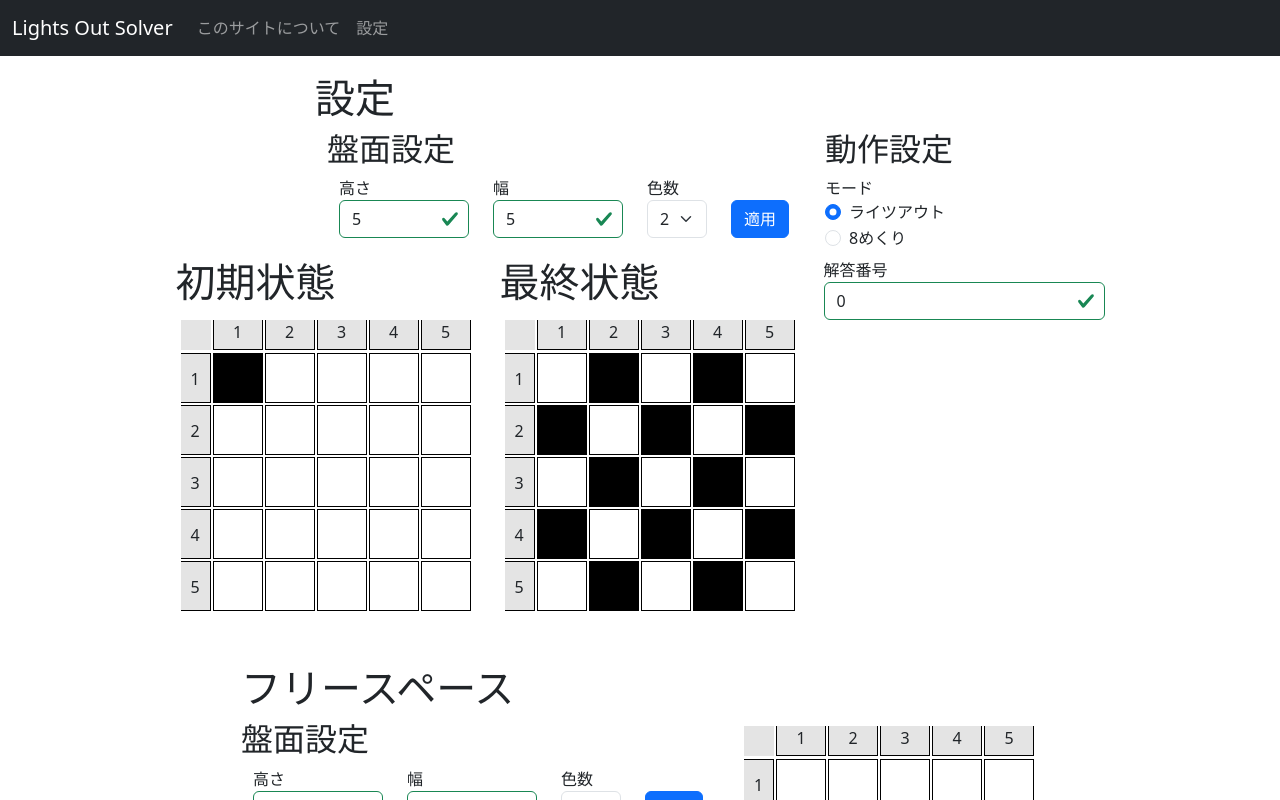
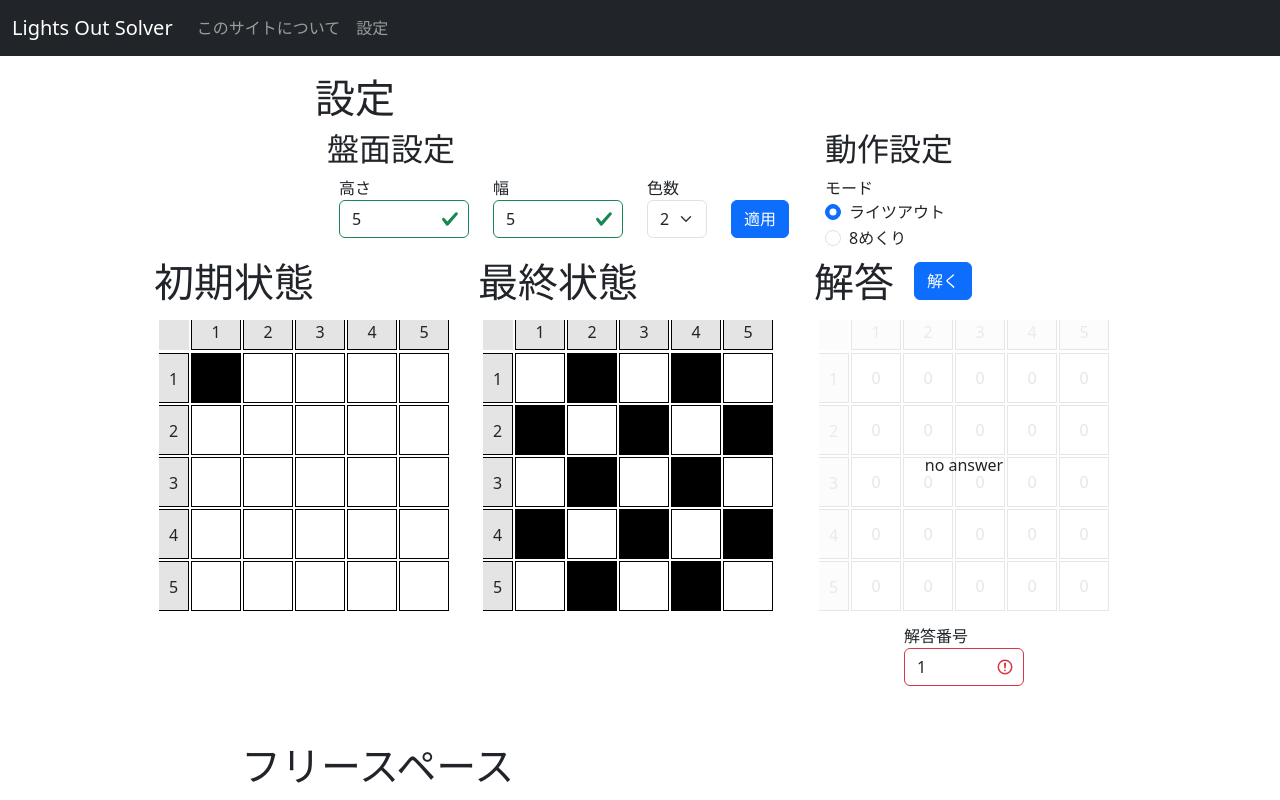
Before and after one commit to yoshida16729438/lights-out-solver, a React (Create React App) app: page / in a window 1280 px wide. Both pictures are taken after a click on the button 228 px from the left and 378 px from the top of the page. Shown: the top 800 px of the page. Built offline with nearby package versions, Linux system fonts and the light colour scheme; the HTML template or start-up script is replaced by a standard one.

Commit message:
複数回答表示を切り出し

```diff
--- a/src/components/atoms/input/NumberInput.tsx
+++ b/src/components/atoms/input/NumberInput.tsx
@@ -1,39 +1,41 @@
-import { ChangeEvent, FC } from "react";
+import { ChangeEvent, FC, useEffect } from "react";
 
 export type NumberInputValue = number | "";
 
 const NumberInput: FC<{ caption: string; value: NumberInputValue; setValue: (value: NumberInputValue) => void; min?: number; max?: number; isValid: boolean; setIsValid: (isValid: boolean) => void; setErrMsg?: (msg: string) => void }> = ({ caption, value, setValue, min, max, isValid, setIsValid, setErrMsg = (_) => {} }) => {
-  const onChange = (e: ChangeEvent<HTMLInputElement>) => {
-    setValue(Number.isNaN(e.target.valueAsNumber) ? "" : e.target.valueAsNumber);
-    if (Number.isNaN(e.target.valueAsNumber)) {
-      setIsValid(false);
+  const validate = (value: number) => {
+    if (Number.isNaN(value)) {
       setErrMsg("数値を入力してください");
-      return;
+      return false;
     }
 
-    if (min && max) {
-      if (e.target.valueAsNumber < min || e.target.valueAsNumber > max) {
-        setIsValid(false);
+    if (typeof min !== "undefined" && typeof max !== "undefined") {
+      if (value < min || value > max) {
         setErrMsg(`${caption}は${min}と${max}の間で設定してください`);
-        return;
+        return false;
       }
-    } else if (min) {
-      if (e.target.valueAsNumber < min) {
-        setIsValid(false);
+    } else if (typeof min !== "undefined") {
+      if (value < min) {
         setErrMsg(`${caption}は${min}以上で設定してください`);
-        return;
+        return false;
       }
-    } else if (max) {
-      if (e.target.valueAsNumber > max) {
-        setIsValid(false);
+    } else if (typeof max !== "undefined") {
+      if (value > max) {
         setErrMsg(`${caption}は${max}以下で設定してください`);
-        return;
+        return false;
       }
     }
 
-    setIsValid(true);
     setErrMsg("");
+    return true;
   };
+  const onChange = (e: ChangeEvent<HTMLInputElement>) => {
+    setValue(Number.isNaN(e.target.valueAsNumber) ? "" : e.target.valueAsNumber);
+  };
+
+  useEffect(() => {
+    setIsValid(validate(typeof value === "number" ? value : 0));
+  }, [max, min, value]);
 
   return (
     <>
--- /dev/null
+++ b/src/components/organisms/board/AnswerBoard.css
@@ -0,0 +1,17 @@
+.no-answer-msg {
+  position: absolute;
+  top: 50%;
+  left: 50%;
+  height: 100%;
+  width: 100%;
+  -ms-transform: translate(-50%, -50%);
+  -webkit-transform: translate(-50%, -50%);
+  transform: translate(-50%, -50%);
+  display: flex;
+  flex-direction: column;
+  justify-content: center;
+  align-items: center;
+  overflow: auto;
+  z-index: 5;
+  background-color: rgba(255, 255, 255, 0.9);
+}
--- /dev/null
+++ b/src/components/organisms/board/AnswerBoard.tsx
@@ -0,0 +1,57 @@
+import { FC, MouseEventHandler, useEffect, useState } from "react";
+import { BoardData } from "../../../types/BoardData";
+import NumberInput, { NumberInputValue } from "../../atoms/input/NumberInput";
+import ColumnHeader from "../../molecules/board/ColumnHeader";
+import Row from "../../molecules/board/Row";
+import PrimaryBtn from "../../atoms/button/PrimaryBtn";
+import "./AnswerBoard.css";
+
+const AnswerBoard: FC<{ answers: BoardData[]; width: number; height: number; onClickSolve: MouseEventHandler<HTMLButtonElement> }> = ({ answers, width, height, onClickSolve }) => {
+  const [answerNo, setAnswerNo] = useState<NumberInputValue>(1);
+  const [isValid, setIsValid] = useState(true);
+  const defaultBoardDataArray = [...Array(height)].map((_) => [...Array(width)].map((_) => 0));
+  //const [board, setBoard] = useState(BoardData.createFromArray(defaultBoardDataArray, 0));
+
+  const getBoardData = () => {
+    if (isValid && typeof answerNo === "number" && answerNo <= answers.length) {
+      return answers[answerNo - 1];
+    } else {
+      return BoardData.createFromArray(defaultBoardDataArray, 2);
+    }
+  };
+
+  useEffect(() => {
+    setAnswerNo(1);
+  }, [answers]);
+
+  const dummyOnClickGenerator = (_: number) => () => {};
+
+  return (
+    <>
+      <div className="m-0 p-0 row">
+        <h1 className="col-auto">解答</h1>
+        <div className="col-auto ms-1 mt-1 ps-1">
+          <PrimaryBtn onClick={onClickSolve}>解く</PrimaryBtn>
+        </div>
+      </div>
+      <div className="row m-0 p-0 position-relative">
+        <div className="d-flex flex-row">
+          <div className="d-flex flex-column overflow-auto m-1 board text-center">
+            <ColumnHeader columnCount={getBoardData().width} isPreview={false} />
+            {getBoardData().map((rowValues, rowIndex) => {
+              return <Row rowNum={rowIndex + 1} values={rowValues} showValue={true} showColor={false} isPreview={false} enableClick={false} onClickGenerator={dummyOnClickGenerator} key={rowIndex} />;
+            })}
+          </div>
+        </div>
+        {answers.length === 0 && <div className="no-answer-msg">no answer</div>}
+      </div>
+      <div className="row d-flex flex-row justify-content-center">
+        <div className="col-auto m-1 p-1">
+          <NumberInput caption={`解答番号${answers.length > 1 ? ` (1~${answers.length})` : ""}`} value={answerNo} setValue={setAnswerNo} isValid={isValid} setIsValid={setIsValid} max={answers.length} min={1} />
+        </div>
+      </div>
+    </>
+  );
+};
+
+export default AnswerBoard;
--- a/src/components/pages/MainPage.tsx
+++ b/src/components/pages/MainPage.tsx
@@ -9,7 +9,7 @@ import { useShowValueContext } from "../../providers/ShowValueProvider";
 import { BoardData } from "../../types/BoardData";
 import { solve } from "../../logics/Solver";
 import { useRealTimeContext } from "../../providers/RealTimeProvider";
-import NumberInput, { NumberInputValue } from "../atoms/input/NumberInput";
+import AnswerBoard from "../organisms/board/AnswerBoard";
 
 const MainPage: FC = () => {
   const { showValue } = useShowValueContext();
@@ -41,11 +41,9 @@ const MainPage: FC = () => {
   const [initialBoard, setInitialBoard] = useState(new BoardData(finalBoardInitialState.length, finalBoardInitialState[0].length, defaultBoardProps.colors));
   const [finalBoard, setfinalBoard] = useState(BoardData.createFromArray(finalBoardInitialState, defaultBoardProps.colors));
   const [freeBoard, setFreeBoard] = useState(new BoardData(defaultBoardProps.height, defaultBoardProps.width, defaultBoardProps.colors));
-  const [ansIndex,setAnsIndex]=useState<NumberInputValue>(0);
-  const [isValid,setIsValid]=useState(true);
 
-  const doSolve = (initial: BoardData, final: BoardData, turnMode: TurnMode) => {
-    if (realTime) setAnswers(solve(initial, final, turnMode));
+  const onClickSolve = () => {
+    setAnswers(solve(initialBoard, finalBoard, turnMode));
   };
 
   const onSetTurnMode = (turnMode: TurnMode) => {
@@ -88,9 +86,9 @@ const MainPage: FC = () => {
   }, []);
 
   useEffect(() => {
-    doSolve(initialBoard, finalBoard, turnMode);
+    if (realTime) onClickSolve();
     //eslint-disable-next-line
-  }, [initialBoard, finalBoard, turnMode]);
+  }, [initialBoard, finalBoard, turnMode, realTime]);
 
   return (
     <main className="container-fluid mb-3">
@@ -119,14 +117,8 @@ const MainPage: FC = () => {
           <h1>最終状態</h1>
           <Board values={finalBoard} setValues={setfinalBoard} showValue={showValue} showColor />
         </section>
-        {typeof ansIndex==="number" &&answers.length>ansIndex && (
-          <section className="col-auto">
-            <h1>解答</h1>
-            <Board values={answers[ansIndex]} showValue showColor={false} enableClick={false} />
-          </section>
-        )}
         <section className="col-auto">
-          <NumberInput caption="解答番号" value={ansIndex} setValue={setAnsIndex} isValid={isValid} setIsValid={setIsValid} />
+          <AnswerBoard answers={answers} onClickSolve={onClickSolve} width={boardProps.width} height={boardProps.height} />
         </section>
       </section>
 
```
